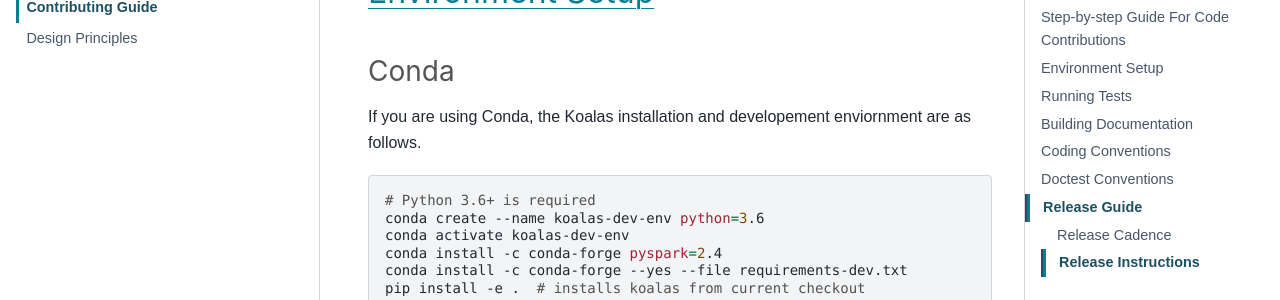
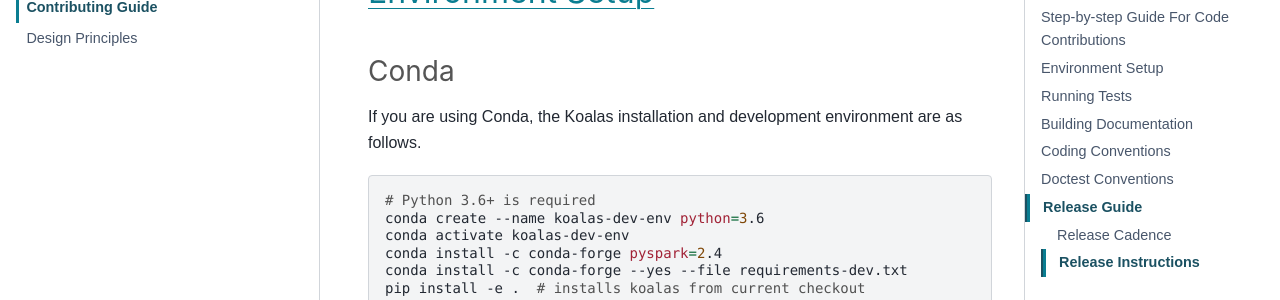
Before and after one commit to rising-star92/databricks-koalas, a Sphinx documentation site: the page built from docs/source/development/contributing.rst, in a window 1280 px wide and 900 px high, scrolled down 1430 px. Shown: the part 152-452 px from the top of the window. Built offline with Sphinx 7.4.7 and the PyData theme 0.15.4, drawn with Linux system fonts in a browser that asks for light colours; pages that are not in the unit, such as notebooks, are missing from menus; the version number is read from the project's files by our own code.

```diff
--- a/docs/source/development/contributing.rst
+++ b/docs/source/development/contributing.rst
@@ -48,7 +48,7 @@ Environment Setup
 Conda
 -----
 
-If you are using Conda, the Koalas installation and developement enviornment are as follows.
+If you are using Conda, the Koalas installation and development environment are as follows.
 
 .. code-block:: bash
 
--- a/docs/source/user_guide/pandas_pyspark.rst
+++ b/docs/source/user_guide/pandas_pyspark.rst
@@ -104,7 +104,7 @@ to use as an index when possible.
 
    >>> # Create a Koalas DataFrame with an explicit index.
    ... kdf = ks.DataFrame({'id': range(10)}, index=range(10))
-   >>> # Keep the explcit index.
+   >>> # Keep the explicit index.
    ... sdf = kdf.to_spark(index_col='index')
    >>> # Call Spark APIs
    ... sdf = sdf.filter("id > 5")
```
Also changed, not shown: docs/source/user_guide/transform_apply.rst (+4 -4 lines).
